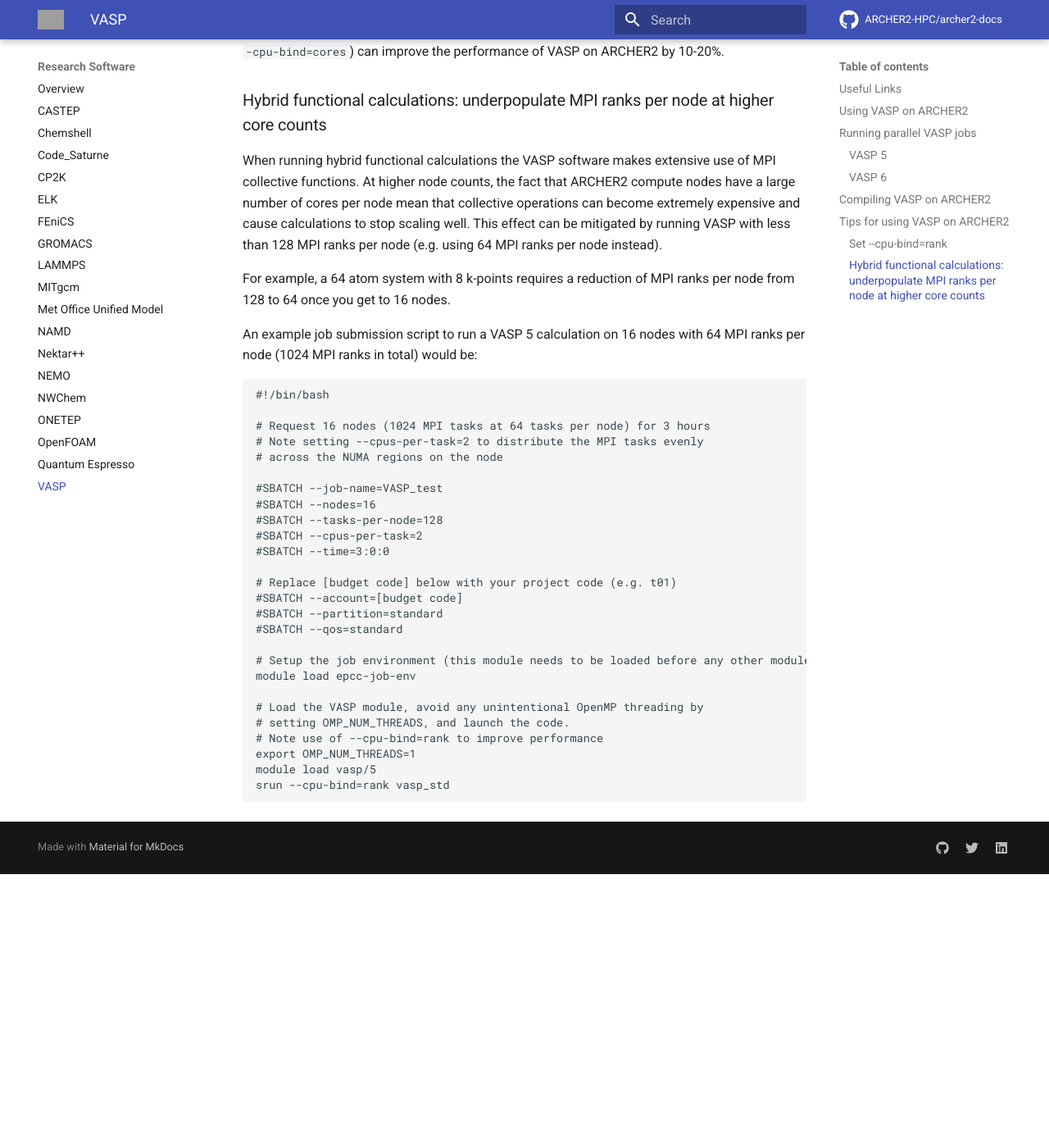
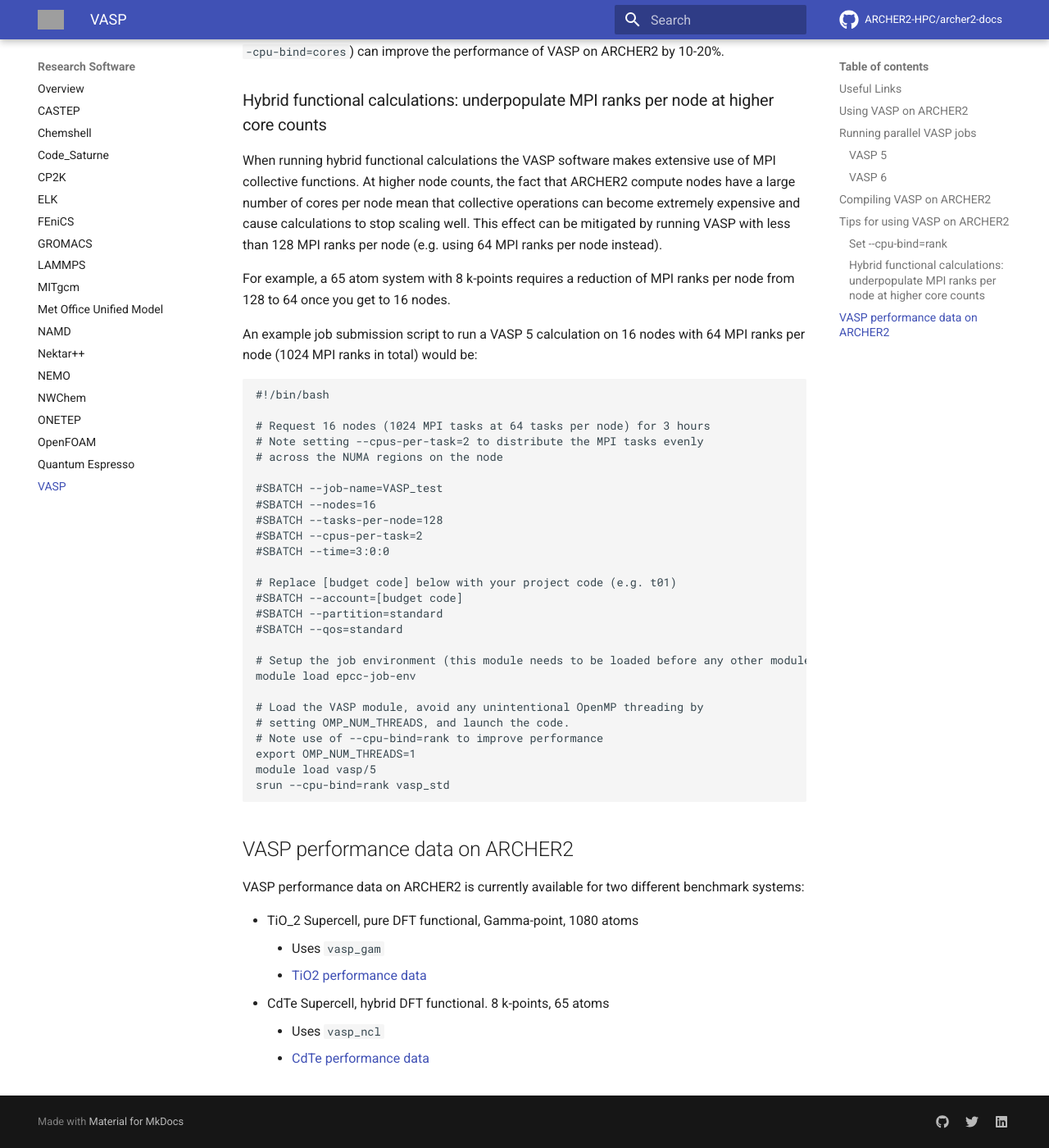
Before and after one commit to ARCHER2-HPC/archer2-docs, an MkDocs documentation site: the page built from docs/research-software/vasp/vasp.md, in a window 1280 px wide and 1400 px high, scrolled down 3919 px. Shown: the whole window at 82% size. Built offline with MkDocs 1.6.1 and Material for MkDocs 9.7.7, drawn with Linux system fonts in a browser that asks for light colours; comment, search, counter and statistics services are not loaded; before the commit the page ends 4985 px from its top, so only the background shows below that; grey boxes are pictures that could not be loaded.

Commit message:
Adds links to VASP performance data

````diff
--- a/docs/research-software/vasp/vasp.md
+++ b/docs/research-software/vasp/vasp.md
@@ -182,7 +182,7 @@
 by running VASP with less than 128 MPI ranks per node (e.g. using
 64 MPI ranks per node instead).
 
-For example, a 64 atom system with 8 k-points requires a reduction
+For example, a 65 atom system with 8 k-points requires a reduction
 of MPI ranks per node from 128 to 64 once you get to 16 nodes.
 
 An example job submission script to run a VASP 5 calculation on
@@ -217,3 +217,14 @@
 module load vasp/5
 srun --cpu-bind=rank vasp_std
 ```
+## VASP performance data on ARCHER2
+
+VASP performance data on ARCHER2 is currently available for two
+different benchmark systems:
+
+  - TiO_2 Supercell, pure DFT functional, Gamma-point, 1080 atoms
+    - Uses `vasp_gam`
+    - [TiO2 performance data](https://github.com/hpc-uk/archer-benchmarks/blob/main/others/VASP/analysis/VASP_TiO2_perf_analysis.ipynb)
+  - CdTe Supercell, hybrid DFT functional. 8 k-points, 65 atoms
+    - Uses `vasp_ncl`
+    - [CdTe performance data](https://github.com/hpc-uk/archer-benchmarks/blob/main/others/VASP/analysis/VASP_CdTe_perf_analysis.ipynb)
````
